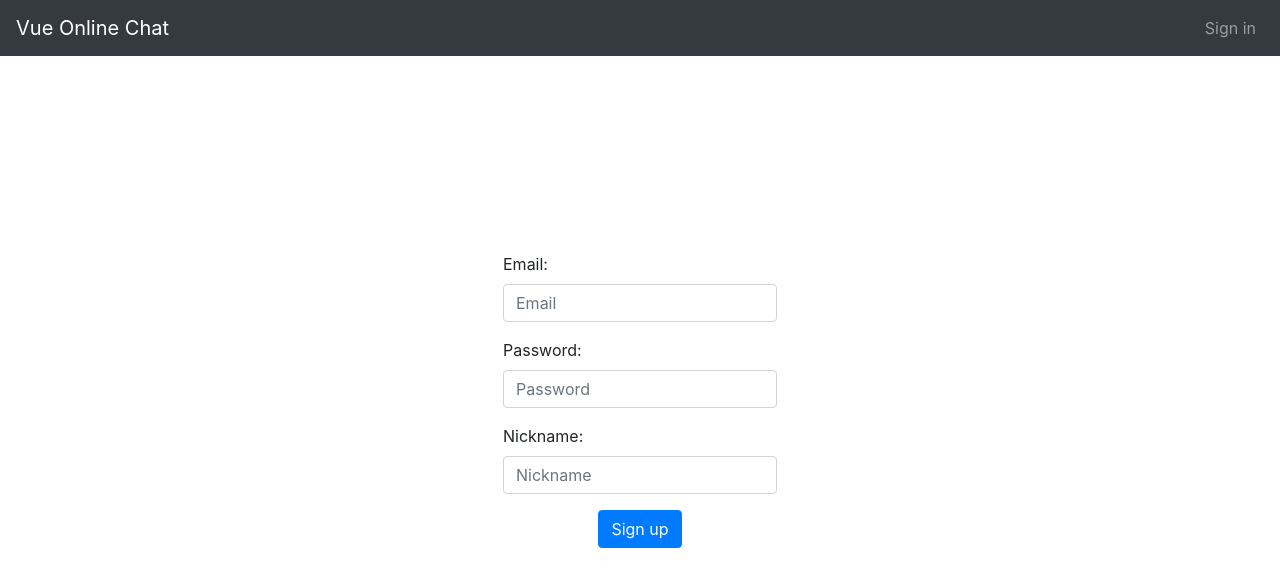
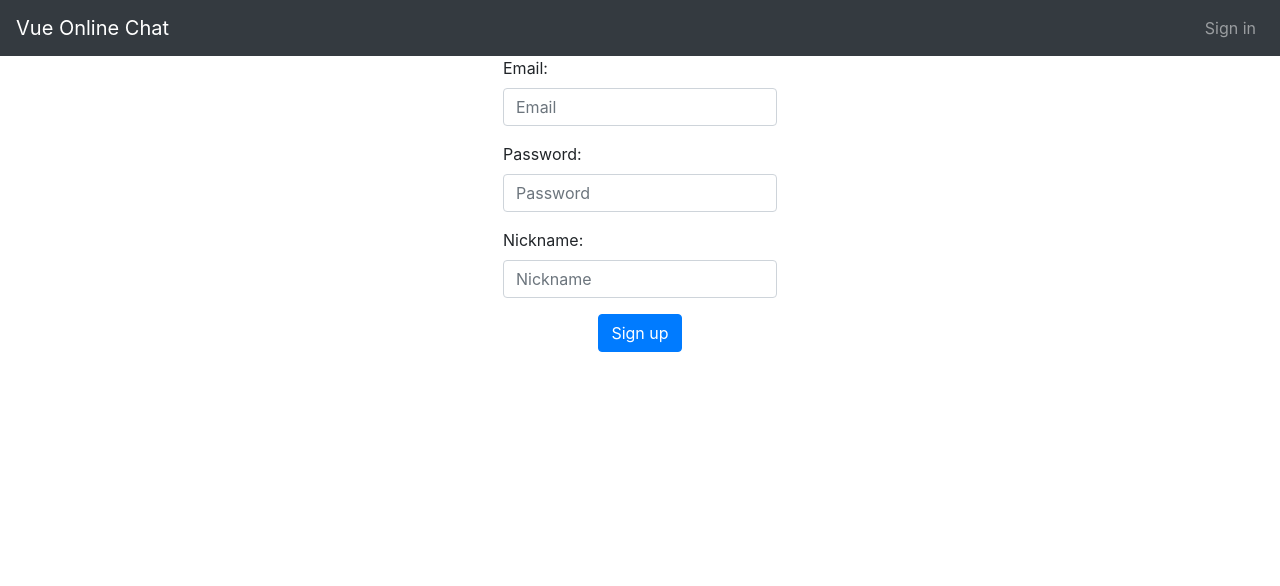
Before and after one commit to kaguya3222/vue-online-chat, a Vue app: page /signUp in a window 1280 px wide. Shown: the top 586 px of the page. Built offline with nearby package versions, Linux system fonts and the light colour scheme; no server answers.

Commit message:
Refactored methods in PageRegistration component

```diff
--- a/src/pages/PageRegistration.vue
+++ b/src/pages/PageRegistration.vue
@@ -1,7 +1,6 @@
 <template>
   <div
-    class="d-flex flex-column justify-content-center align-self-center"
-    style="height: 100%; position: absolute;"
+    class="d-flex flex-column justify-content-center align-items-center h-100"
   >
     <b-form
       @submit.prevent="registerAndMoveToHomePage"
@@ -66,11 +65,11 @@
   },
   methods: {
     async registerAndMoveToHomePage() {
-      this.isRegistering = true;
       await this.register();
       this.moveToHomePage();
     },
     async register() {
+      this.isRegistering = true;
       await firebaseAuthentication.createUserWithEmailAndPassword(
         this.form.email,
         this.form.password
@@ -78,6 +77,7 @@
       await this.updateProfileWithRegistrationData({
         registrationData: { displayName: this.form.nickname }
       });
+      this.isRegistering = false;
     },
     async updateProfileWithRegistrationData({ registrationData }) {
       await this.$store.dispatch("updateUserProfile", {
```
